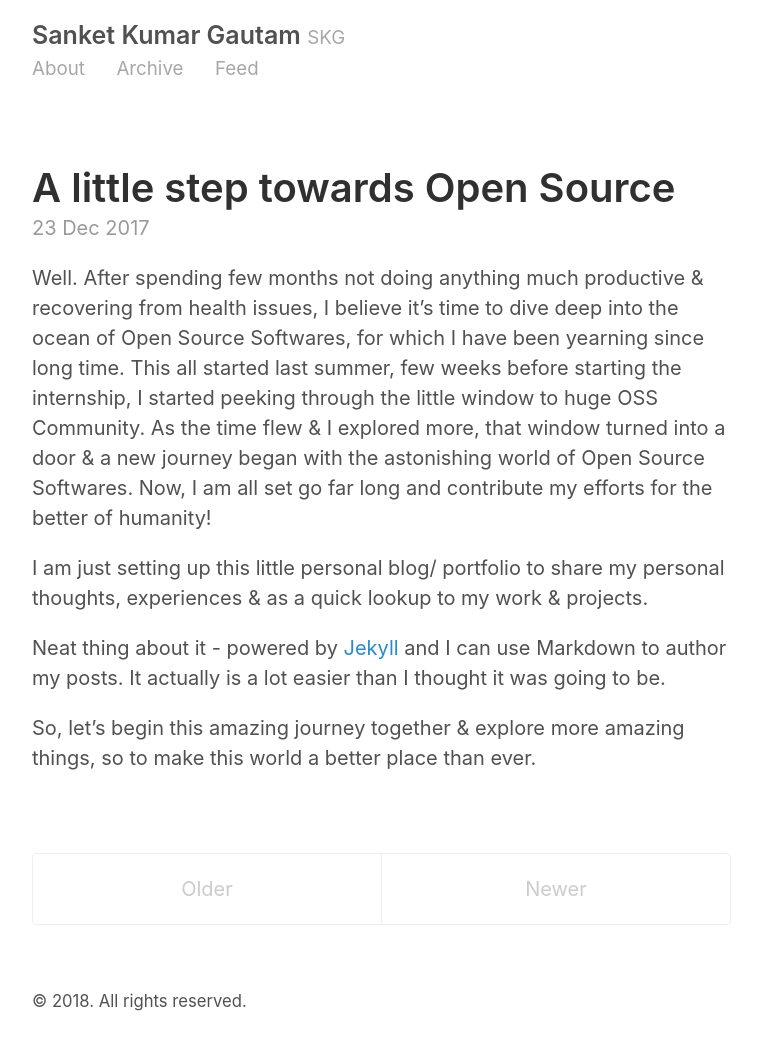
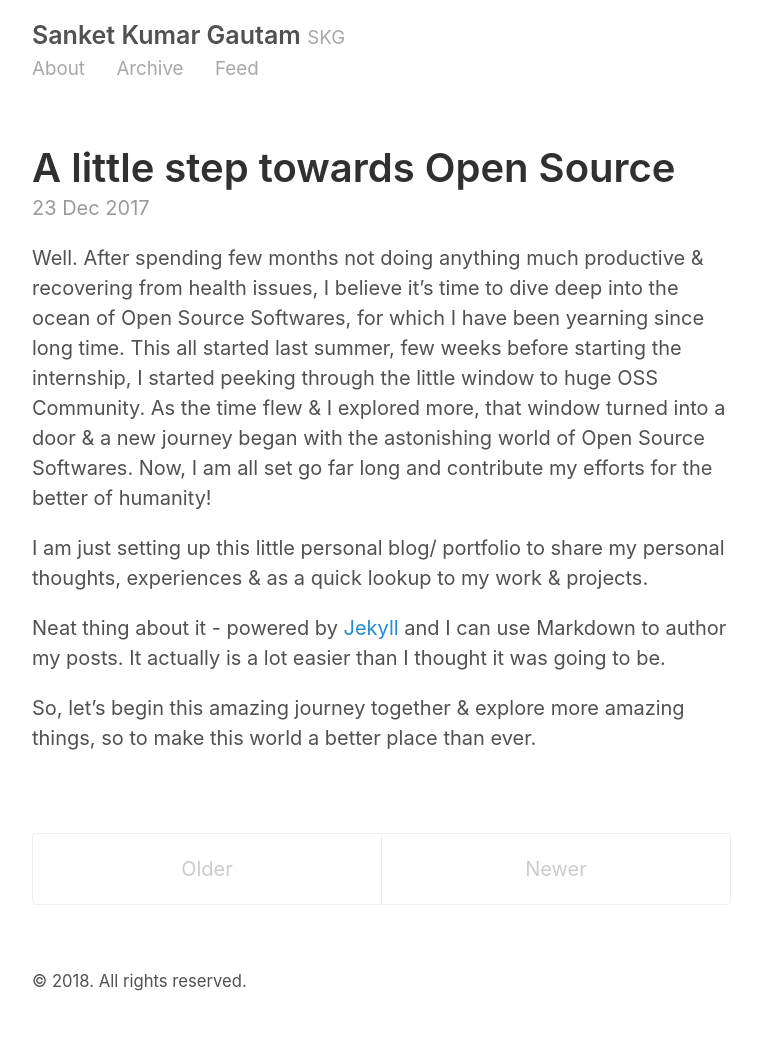
Before and after one commit to sanketgautam/sanketgautam.github.io, a Jekyll site: the page built from index.html, in a window 1280 px wide. Shown: the whole page, without its empty margins (258-1020 px from the left). Built offline with Jekyll 4.4.1, drawn with Linux system fonts in a browser that asks for light colours; the list of posts is cut into pages by our own code.

Commit message:
fixed spacing below header

```diff
--- a/_sass/_masthead.scss
+++ b/_sass/_masthead.scss
@@ -5,7 +5,7 @@
 .masthead {
   padding-top:    1rem;
   padding-bottom: 1rem;
-  margin-bottom: 3rem;
+  margin-bottom: 2rem;
 }
 
 .masthead-title {
```
